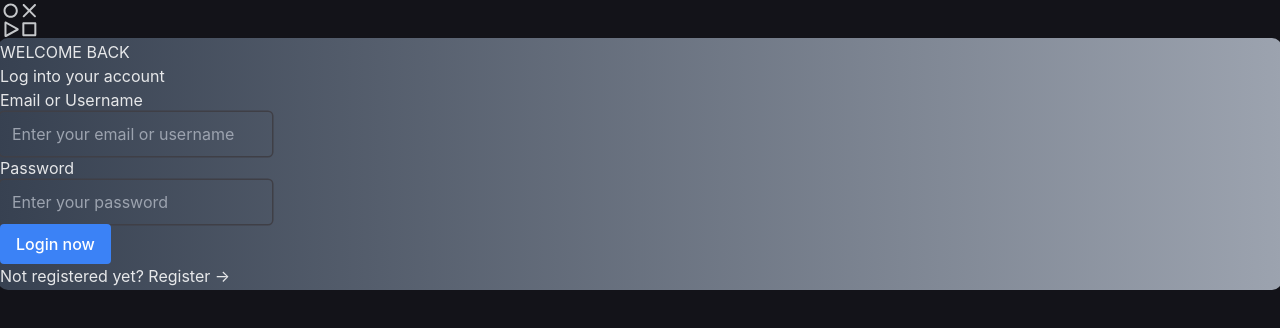
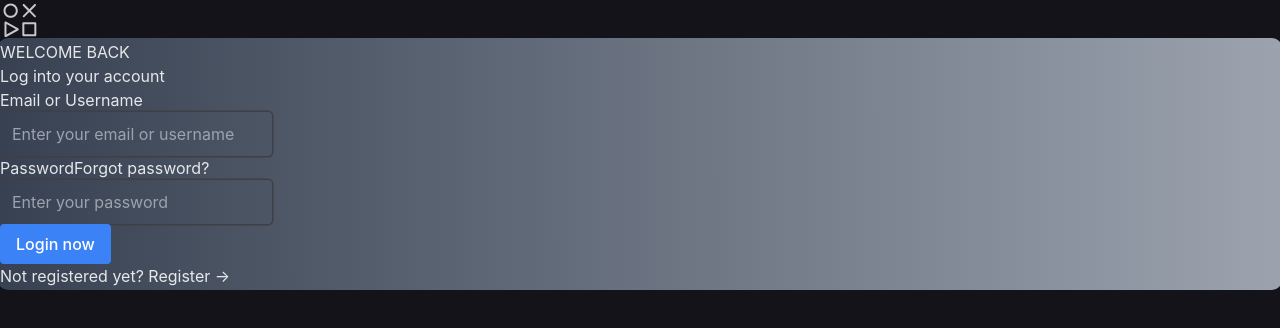
Before and after one commit to prashant-commits/community-post, a React (Vite) app: page /login in a window 1280 px wide. Shown: the top 328 px of the page. Built offline with nearby package versions, Linux system fonts and the light colour scheme.

Commit message:
feat: add forgot password link

```diff
--- a/src/pages/Login/index.tsx
+++ b/src/pages/Login/index.tsx
@@ -19,7 +19,10 @@ const LoginPage: React.FC = () => {
             </label>
             <label>
                 <div className="mt-4 text-gray-300">
-                    <p>Password</p>
+                    <p className="flex items-end justify-between">
+                        Password
+                        <Link to="#forgotpass" className="ml-auto text-xs text-gray-300 font-medium">Forgot password?</Link>
+                    </p>
                     <input type="password" className="mt-2.5 w-full" placeholder="Enter your password"/>
                 </div>
             </label>
--- a/src/styles/index.css
+++ b/src/styles/index.css
@@ -62,7 +62,7 @@ button:active {
   border-radius: calc(0.5rem + 2px);
   content: '';
   background: linear-gradient(var(--deg), theme('colors.gray.400'), theme('colors.gray.700'));
-  transition: --deg 0.4s;
+  transition: --deg;
   animation: border-gradient-bg 2s infinite;
   z-index: -1;
 }
```
